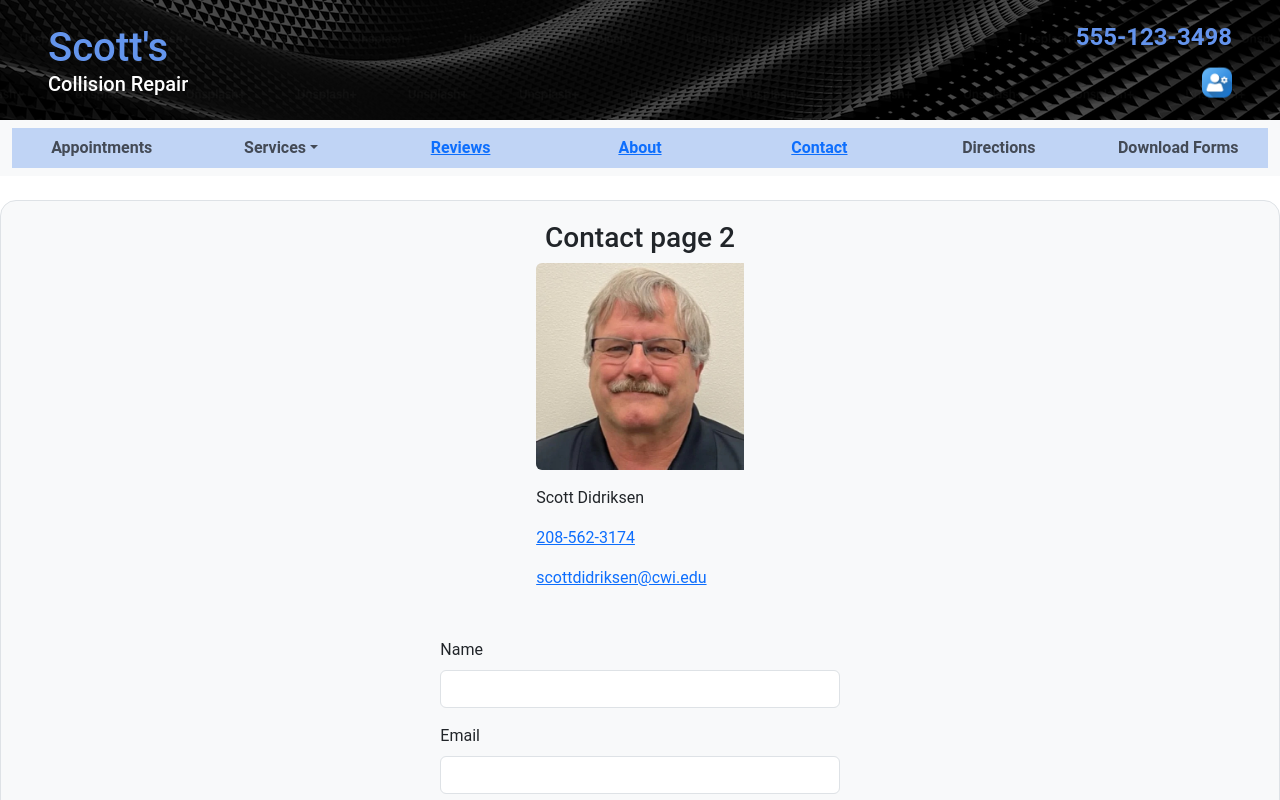
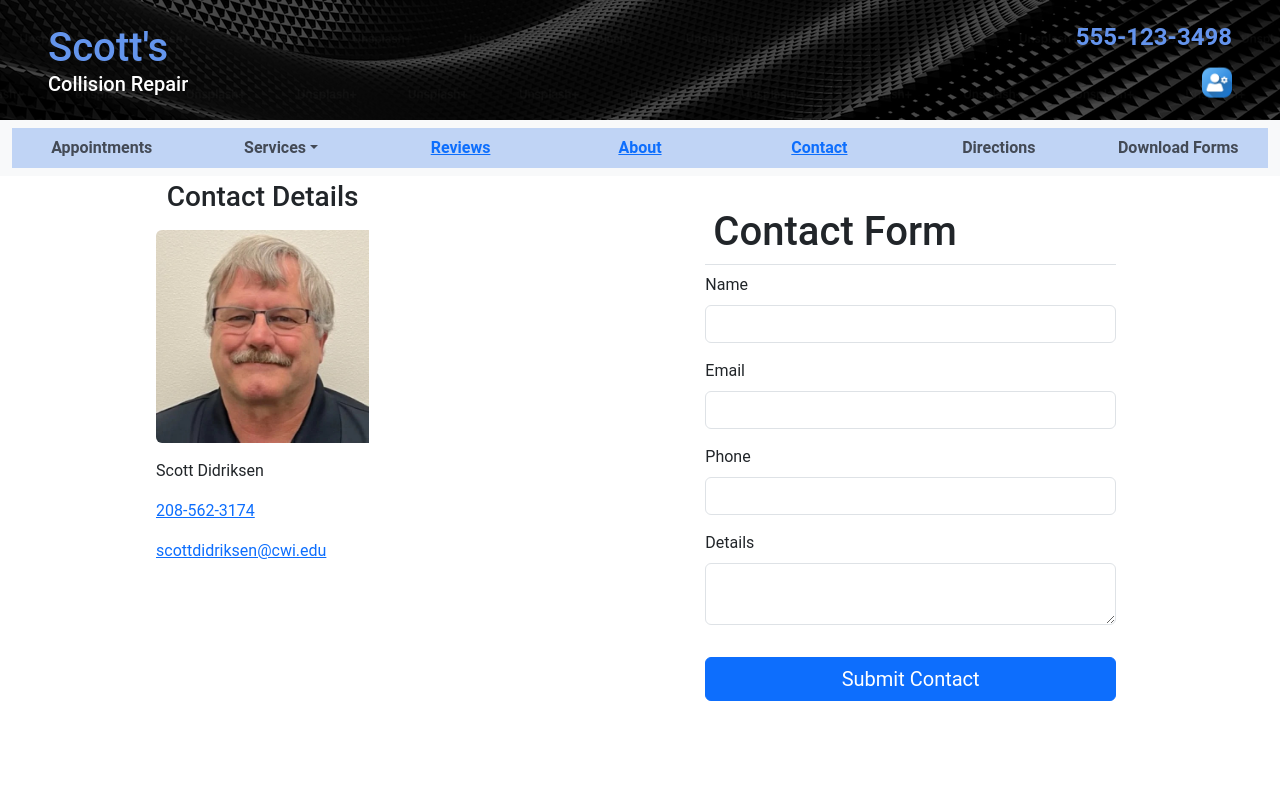
Before and after one commit to nelskev/collab-sp25, a React (Vite) app in the folder frontend/: page /contact in a window 1280 px wide. Shown: the top 800 px of the page. Built offline with nearby package versions, Linux system fonts and the light colour scheme; no server answers.

Commit message:
Contact Form Styling
Added side by side for larger screens
Adjusted button wording

```diff
--- a/frontend/src/components/ContactForm.jsx
+++ b/frontend/src/components/ContactForm.jsx
@@ -10,6 +10,7 @@ function ContactForm({
 }) {
     return (
         <form onSubmit={handleSubmit} className="p-2 my-3 col-12 col-med-9 col-lg-5 col-xl-4 mx-auto">
+        <h1 className="sticky-top bg-white p-2 border-bottom">Contact Form</h1>
             <div className="mb-3">
                 <label className="form-label">Name</label>
                 <input type="text" className="form-control" value={name} onChange={(e) => setName(e.target.value)} required />
@@ -29,7 +30,7 @@ function ContactForm({
             </div>
 
             <button type="submit" className="btn btn-primary w-100 fs-5 mt-3 mb-2">
-                Send Email
+                Submit Contact
             </button>
         </form>
     );
--- a/frontend/src/pages/ContactPage.jsx
+++ b/frontend/src/pages/ContactPage.jsx
@@ -70,10 +70,11 @@ function ContactPage() {
     }
 
     return (
-        <>
-        <div className="container d-flex flex-column bg-light border border-1 rounded-4 gap-0 gap-lg-2 py-2 p-lg-3 my-2 my-lg-4">
-          <h1 className="text-center fs-3 m-0 mt-1">Contact page 2</h1>
+      <>
+        <div className="side-by-side-desktop d-flex flex-column flex-xl-row align-items-xl-start justify-content-lg-center mx-auto gap-3">
+
           <div class="d-flex flex-column gap-3 col-4 col-md-3 col-lg-2 col-xl-2 mx-auto">
+            <h1 className="text-center fs-3 m-0 mt-1">Contact Details</h1>
             <img src={'/scott.jpg'} class="img-fluid rounded-start" alt="Scott's Picture" />
             <div>
               <p>Scott Didriksen</p>
@@ -81,7 +82,6 @@ function ContactPage() {
               <p><a href="mailto:vladkolmorgan@my.cwi.edu">scottdidriksen@cwi.edu</a></p>
             </div>
           </div>
-
 
           {/* ContactForm gets called and uses our empty state variables we already initialized, and fills them with values*/}
           <ContactForm
@@ -96,7 +96,7 @@ function ContactPage() {
             handleSubmit={handleSubmit}
           />
         </div>
-        </>
+      </>
     )
 }
 
```
